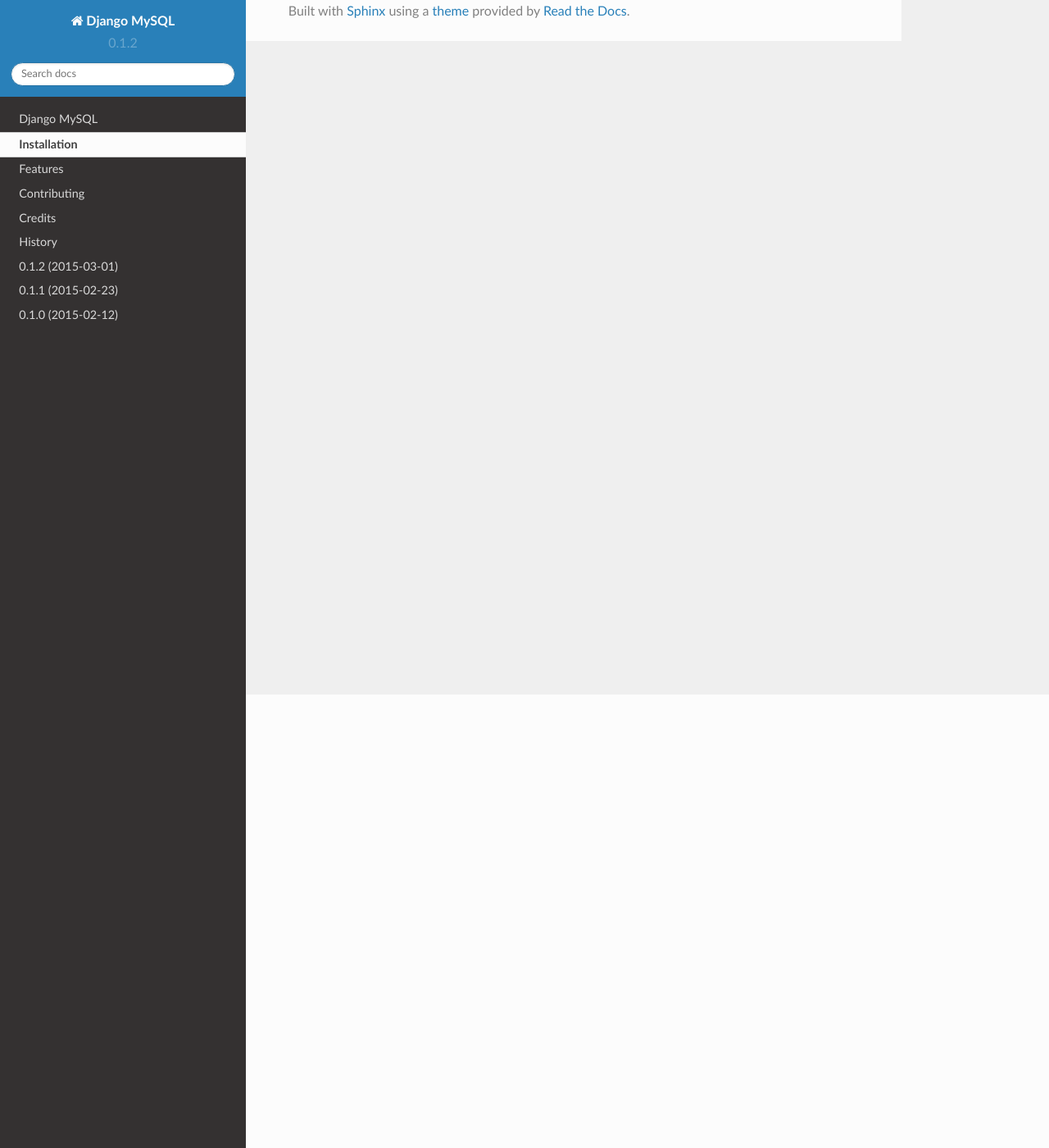
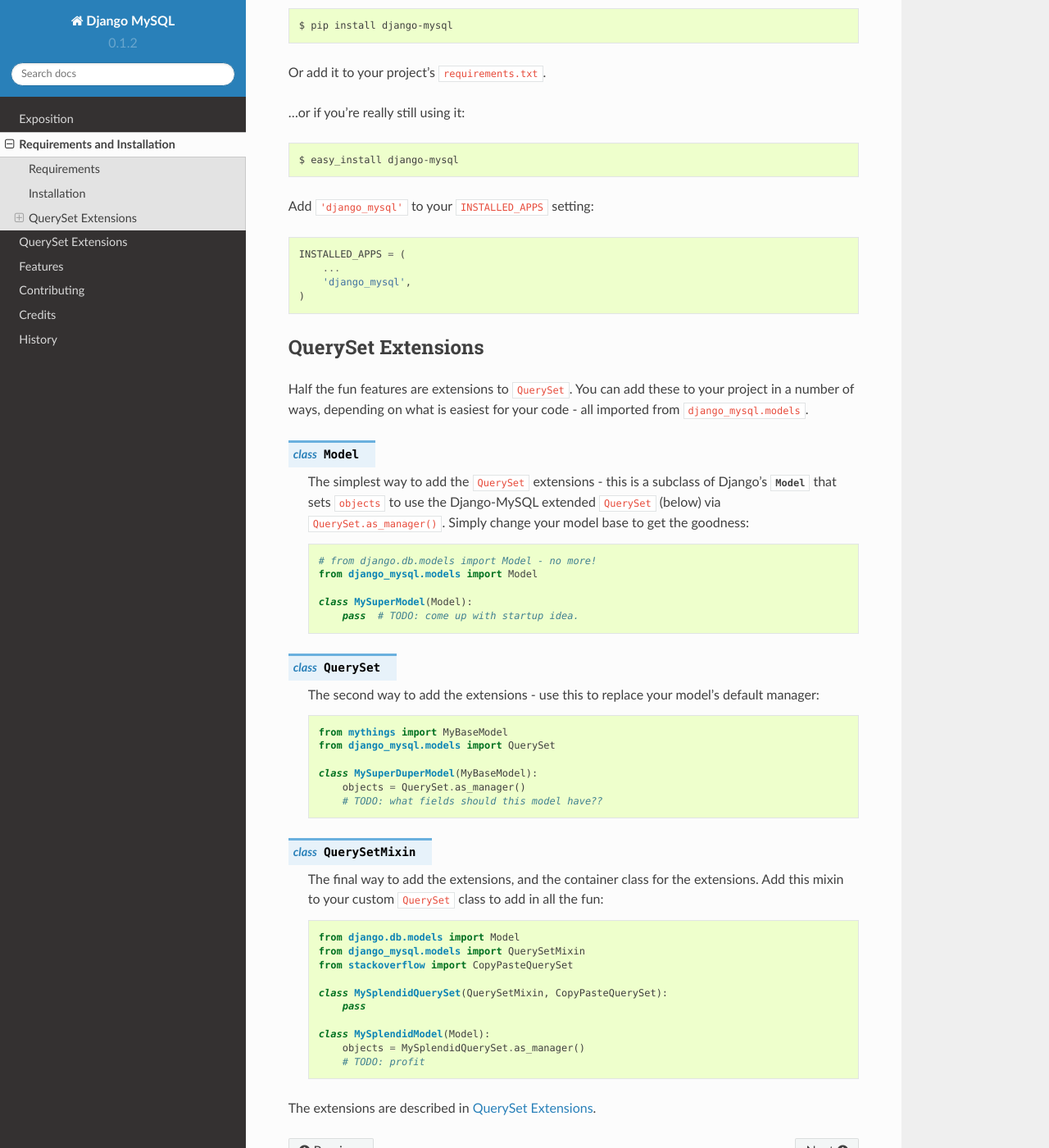
Before and after one commit to adamchainz/django-mysql, a Sphinx documentation site: the page built from docs/installation.rst, in a window 1280 px wide and 1400 px high, scrolled down 553 px. Shown: the whole window at 82% size. Built offline with Sphinx 7.4.7 and the Read the Docs theme 2.0.0, drawn with Linux system fonts in a browser that asks for light colours; some of the changed text lies outside the part shown.

Commit message:
Documentation refactor - welcoming front page, don't include README, HISTORY one tab, exposition

```diff
--- a/HISTORY.rst
+++ b/HISTORY.rst
@@ -1,7 +1,7 @@
 .. :changelog:
 
 History
--------
+=======
 
 0.1.2 (2015-03-01)
 ------------------
--- a/docs/features.rst
+++ b/docs/features.rst
@@ -9,5 +9,4 @@
 
    exceptions
    locks
-   models
    status
--- a/docs/installation.rst
+++ b/docs/installation.rst
@@ -1,6 +1,23 @@
-============
+=============================
+Requirements and Installation
+=============================
+
+Requirements
+------------
+
+Tested with:
+
+* Python: 2.7, 3.3, 3.4
+* Django: 1.7
+* MySQL: 5.5, 5.6 / MariaDB: 5.5, 10.0, 10.1
+* mysqlclient: 1.3.5 (Python 3 compatible version of ``MySQL-python``)
+
+Any combination of these should be good, and also ``MySQL-python`` should work
+since it's just an older version of ``mysqlclient``.
+
+
 Installation
-============
+------------
 
 At the command line::
 
@@ -11,3 +28,65 @@
 ...or if you're really still using it::
 
     $ easy_install django-mysql
+
+Add ``'django_mysql'`` to your ``INSTALLED_APPS`` setting::
+
+    INSTALLED_APPS = (
+        ...
+        'django_mysql',
+    )
+
+
+QuerySet Extensions
+-------------------
+
+Half the fun features are extensions to ``QuerySet``. You can add these to your
+project in a number of ways, depending on what is easiest for your code - all
+imported from ``django_mysql.models``.
+
+.. class:: Model
+
+    The simplest way to add the ``QuerySet`` extensions - this is a subclass of
+    Django's :class:`~django.db.models.Model` that sets ``objects`` to use the
+    Django-MySQL extended ``QuerySet`` (below) via ``QuerySet.as_manager()``.
+    Simply change your model base to get the goodness::
+
+        # from django.db.models import Model - no more!
+        from django_mysql.models import Model
+
+        class MySuperModel(Model):
+            pass  # TODO: come up with startup idea.
+
+
+.. class:: QuerySet
+
+    The second way to add the extensions - use this to replace your model's
+    default manager::
+
+        from mythings import MyBaseModel
+        from django_mysql.models import QuerySet
+
+        class MySuperDuperModel(MyBaseModel):
+            objects = QuerySet.as_manager()
+            # TODO: what fields should this model have??
+
+
+.. class:: QuerySetMixin
+
+    The final way to add the extensions, and the container class for the
+    extensions.  Add this mixin to your custom ``QuerySet`` class to add in all
+    the fun::
+
+        from django.db.models import Model
+        from django_mysql.models import QuerySetMixin
+        from stackoverflow import CopyPasteQuerySet
+
+        class MySplendidQuerySet(QuerySetMixin, CopyPasteQuerySet):
+            pass
+
+        class MySplendidModel(Model):
+            objects = MySplendidQuerySet.as_manager()
+            # TODO: profit
+
+
+The extensions are described in :doc:`queryset_extensions`.
```
Also changed, not shown: README.rst (+15 -16 lines), docs/exposition.rst (added, +86 -0 lines), docs/index.rst (+11 -8 lines), docs/queryset_extensions.rst (renamed from docs/models.rst, +14 -75 lines).
